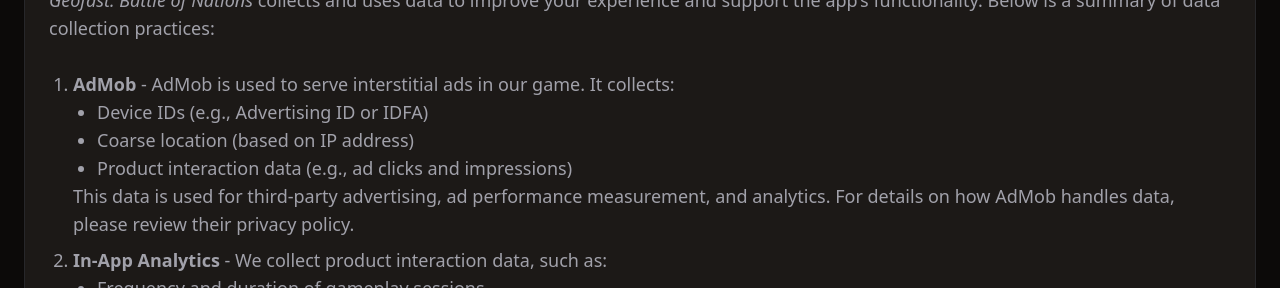
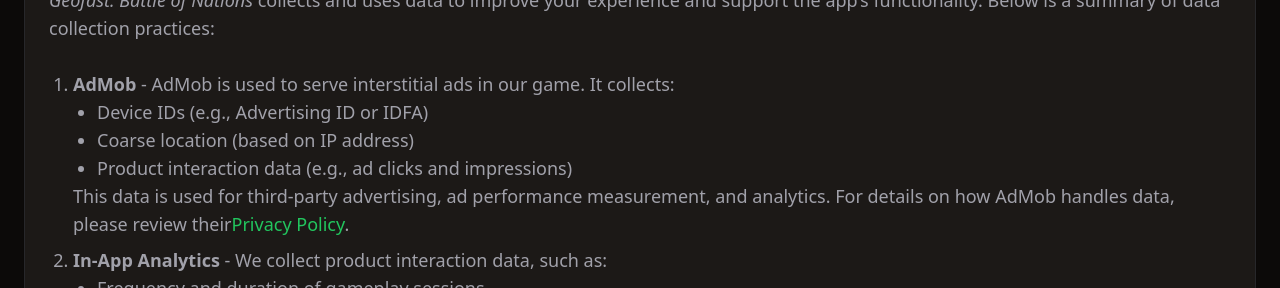
Before and after one commit to utkarshtrivedimdz/geofast-landing-page, a React (Vite) app: page /privacy in a window 1280 px wide. Shown: the part 638-926 px from the top of the page. Built offline with nearby package versions, Linux system fonts and the light colour scheme.

Commit message:
Update PrivacyPolicy.tsx

```diff
--- a/src/components/PrivacyPolicy.tsx
+++ b/src/components/PrivacyPolicy.tsx
@@ -21,7 +21,7 @@ const policyData: PolicySectionProps[] = [
       </div>
     ),
   },
-  {
+   {
     title: "Data Collection and Use",
     content: (
       <div>
@@ -40,7 +40,15 @@ const policyData: PolicySectionProps[] = [
               <li>Product interaction data (e.g., ad clicks and impressions)</li>
             </ul>
             This data is used for third-party advertising, ad performance
-            measurement, and analytics. For details on how AdMob handles data, please review their privacy policy.
+            measurement, and analytics. For details on how AdMob handles data, please review their
+            <a
+              href="https://policies.google.com/privacy"
+              target="_blank"
+              rel="noopener noreferrer"
+              className="text-primary hover:underline"
+            >
+              Privacy Policy
+            </a>.
           </li>
           <li>
             <strong>In-App Analytics</strong> - We collect product interaction
```
